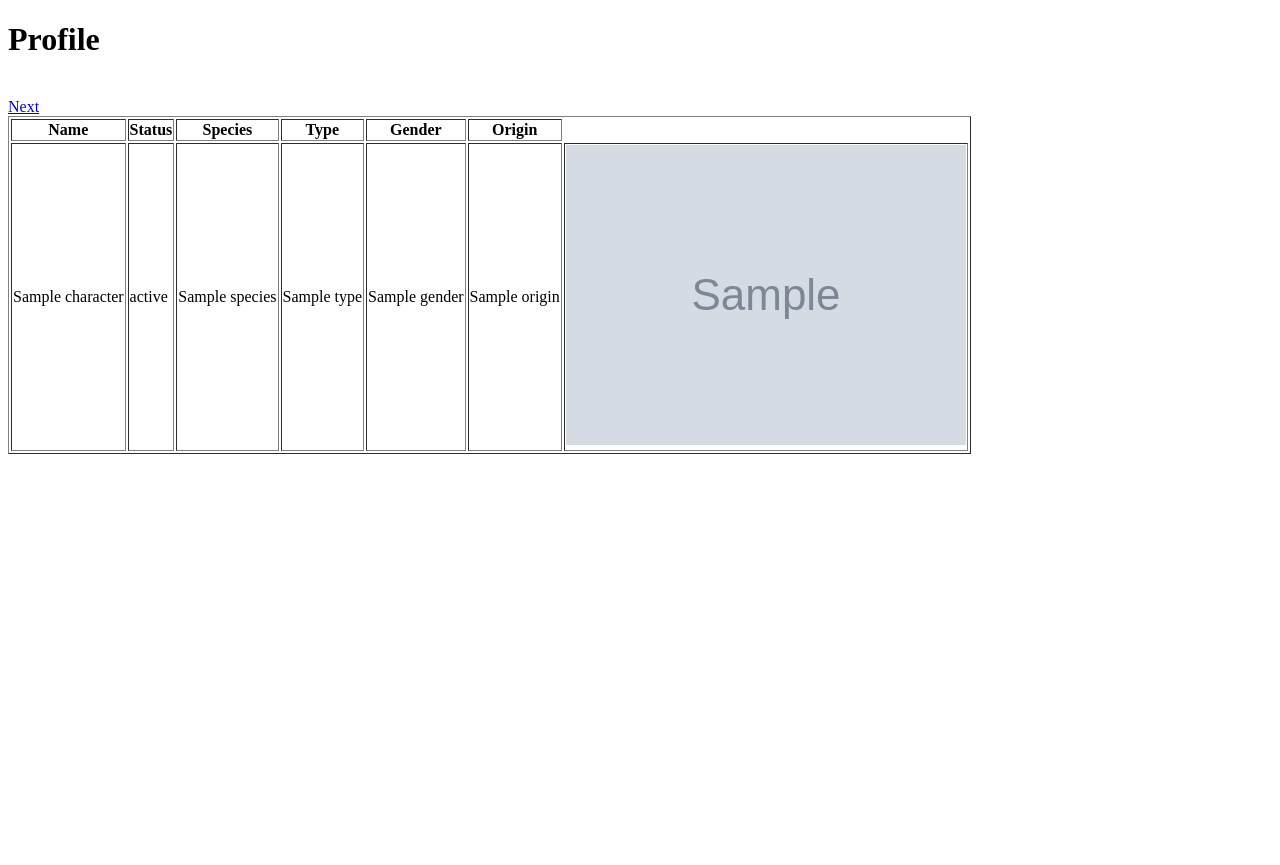
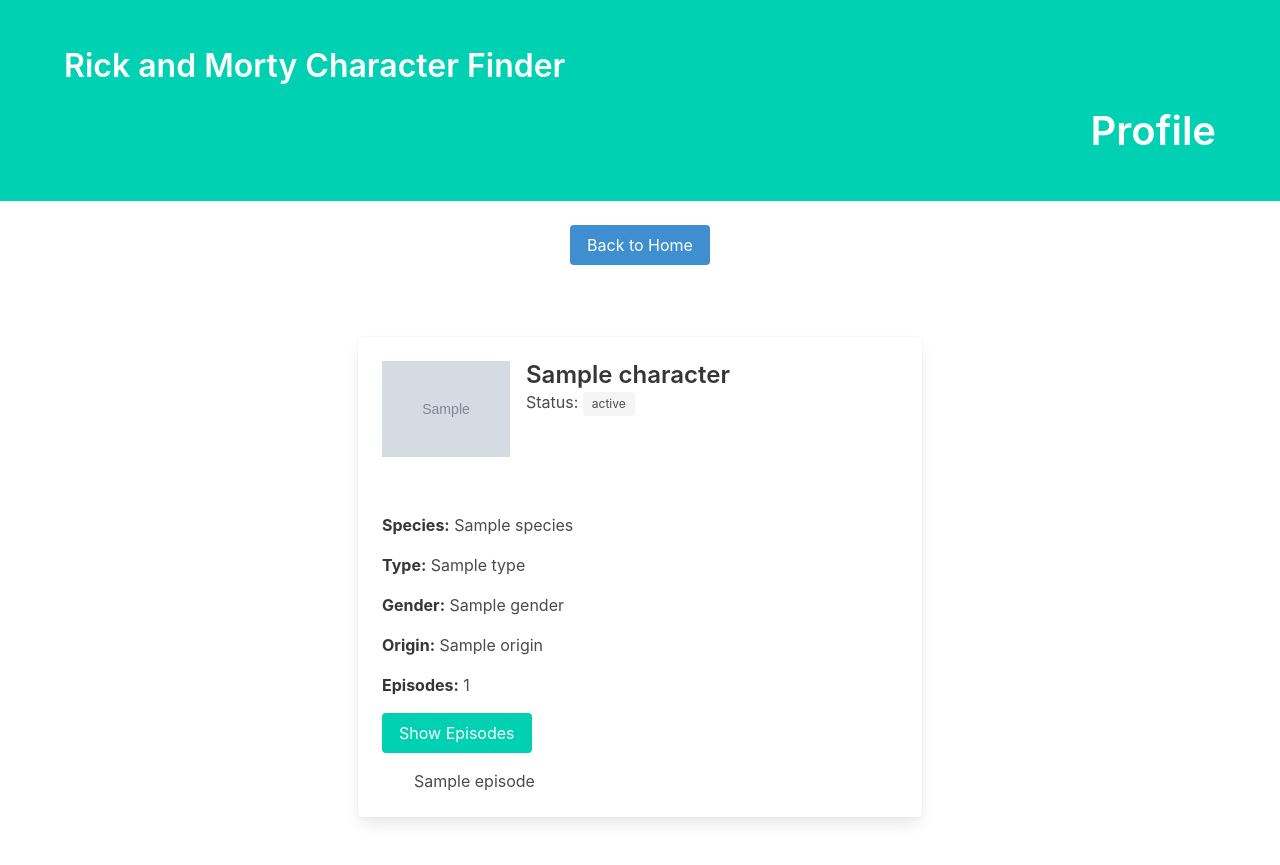
Before and after one commit to susadmin99/rnm_finder, a Flask app: template src/templates/profile.html in a window 1280 px wide. Before the commit the page ends 454 px from the top, so only its background shows below. Run offline with Flask 3, Linux system fonts and the light colour scheme; the template is opened without the code that fills it: most values are stand-ins (such as "Sample title", 1, 10 or a date in 2020); grey boxes marked "Sample" are stand-in pictures.

Commit message:
design added to the home and profile pages using bulmacss

```diff
--- /dev/null
+++ b/src/static/episodes.js
@@ -0,0 +1,23 @@
+document.addEventListener('DOMContentLoaded', function () {
+const toggleButton = document.getElementById('toggleButton');
+const additionalInfoList = document.getElementById('episodes');
+const hiddenItems = document.querySelectorAll('.hidden');
+
+// Function to toggle visibility of additional items
+function toggleAdditionalItems() {
+    hiddenItems.forEach(item => {
+      item.classList.toggle('hidden');
+    });
+
+    if (toggleButton.textContent === 'Show Episodes') {
+      toggleButton.textContent = 'Hide Episodes';
+    } else {
+      toggleButton.textContent = 'Show Episodes';
+    }
+  }
+
+
+// Event listener for the toggle button
+toggleButton.addEventListener('click', toggleAdditionalItems);
+
+});
--- /dev/null
+++ b/src/static/styles/profile.css
@@ -0,0 +1,7 @@
+img{
+    width: 128px;
+}
+
+.hidden {
+    display: none;
+}
--- a/src/static/styles/style.css
+++ b/src/static/styles/style.css
@@ -1,9 +1,16 @@
 .avatarTd {
     text-align: center;
-    width: 64px;
+    width: 90px;
 }
 
 img {
     width: auto;
     height: 64px;
 }
+
+.pagination-container {
+    display: flex;
+    justify-content: center;
+    align-items: center;
+    margin-bottom: 1rem;
+  }
--- a/src/templates/profile.html
+++ b/src/templates/profile.html
@@ -3,32 +3,78 @@
 <head>
     <meta charset="UTF-8">
     <meta name="viewport" content="width=device-width, initial-scale=1.0">
-    <title>Profile</title>
+
+    <link rel="stylesheet" href="/static/styles/style.css">
+    <link rel="stylesheet" href="/static/styles/profile.css">
+    <link rel="stylesheet" href="https://cdn.jsdelivr.net/npm/bulma@0.9.4/css/bulma.min.css">
+    <link href="https://fonts.googleapis.com/icon?family=Material+Icons" rel="stylesheet">
+
+    <title>RnM Character Finder - Profile</title>
 </head>
 <body>
-    <h1>Profile</h1>
+
+    <!-- Header -->
+    <section class="hero is-primary">
+        <div class="hero-body">
+            <div class="container">
+            <h1 class="title">Rick and Morty Character Finder</h1>
+              <h2 class="title is-2 is-pulled-right">Profile</h2>
+        </div>
+    </section>
+
     <br>
-    <a href="{{ url_for('views.home') }}">Next</a>
-    <br>
-    <table border="1">
-        <tr>
-            <th> Name </th>
-            <th> Status </th>
-            <th> Species </th>
-            <th> Type </th>
-            <th> Gender </th>
-            <th> Origin </th>
-        </tr>
+    <div class="buttons is-centered">
+        <a class="button is-info" href="{{ url_for('views.home', page=uri.split('=')[-1]) }}">Back to Home</a> <!--It goes back to the exact site it came from-->
+    </div>
 
-        <tr>
-            <td>{{ character['name'] }}  </td>
-            <td>{{ character['status'] }}  </td>
-            <td>{{ character['species'] }}  </td>
-            <td>{{ character['type'] }}  </td>
-            <td>{{ character['gender'] }}  </td>
-            <td>{{ character['origin']['name'] }}  </td>
-            <td> <img src="{{ character['image'] }}" alt=""> </td>
-        </tr>
-    </table>
+    <section class="section">
+        <div class="container">
+          <div class="columns is-centered">
+            <div class="column is-half">
+              <!-- Profile Card -->
+              <div class="card">
+                <div class="card-content">
+                  <div class="media">
+                    <div class="media-left">
+                      <figure class="image is-128x128">
+                        <img src="{{ character['image'] }}" alt="Avatar">
+                      </figure>
+                    </div>
+                    <div class="media-content">
+                      <p class="title is-4">{{ character['name'] }}</p>
+                      <p class="subtitle is-6">Status: <span class="tag {{ character['status'].split('/')[1] }}">{{ character['status'].split('/')[0] }}</span></p>
+                    </div>
+                  </div>
+
+                  <div class="content">
+                    <p><strong>Species:</strong> {{ character['species'] }}</p>
+                    <p><strong>Type:</strong> {{ character['type'] }}</p>
+                    <p><strong>Gender:</strong> {{ character['gender'] }}</p>
+                    <p><strong>Origin:</strong> {{ character['origin']['name'] }}</p>
+
+                    <div id="additionalInfoContainer">
+                        <p><strong>Episodes:</strong> {{ episodesCount }}</p>
+                        <button id="toggleButton" class="button is-primary">Show Episodes</button>
+                        <ul id="episodes">
+                            {% for episode in episodes %}
+                            {{ episode.strip('"') }}
+                            {% endfor %}
+                        </ul>
+                    </div>
+                  </div>
+                </div>
+              </div>
+            </div>
+          </div>
+        </div>
+      </section>
+
+
+
+    <footer>
+
+    </footer>
+
+    <script type="text/javascript" src="{{url_for('static', filename='episodes.js')}}"></script>
 </body>
 </html>
```
Also changed, not shown: src/templates/index.html (+58 -13 lines), src/views.py (+29 -3 lines).
